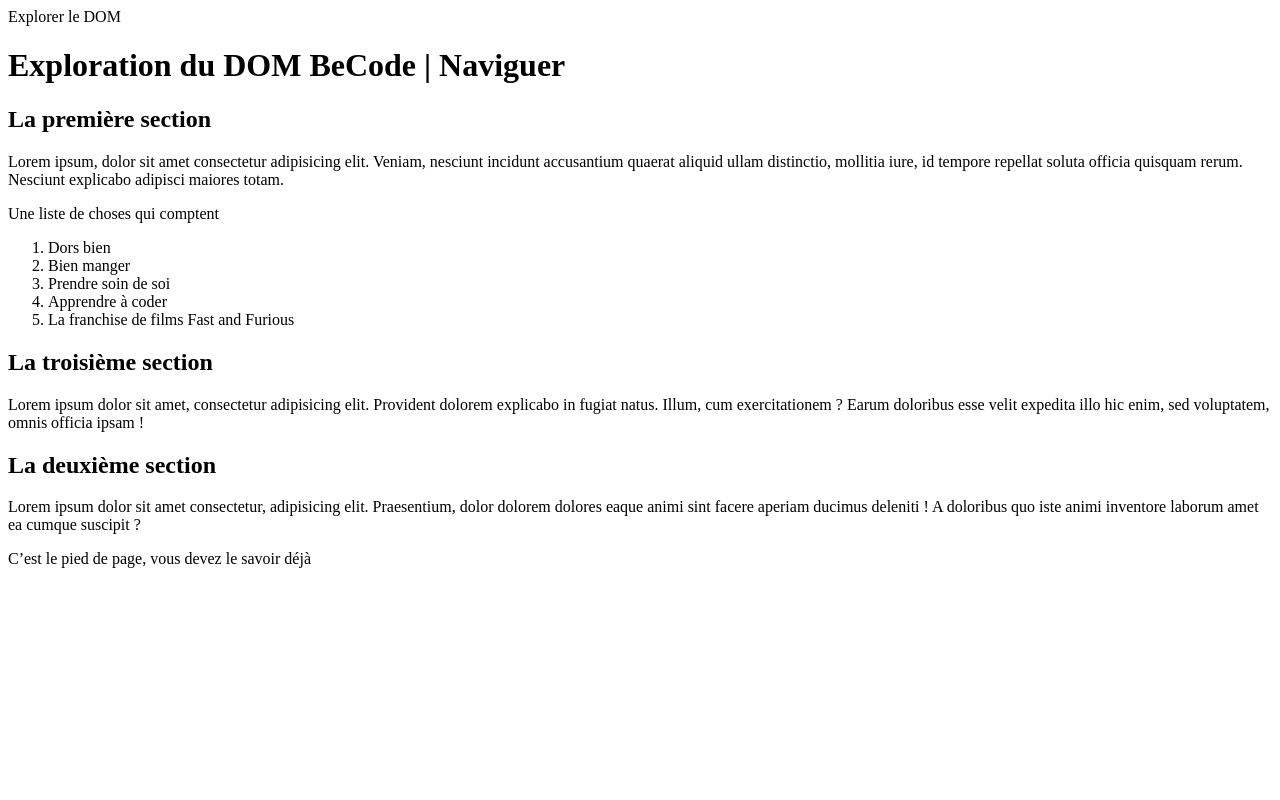
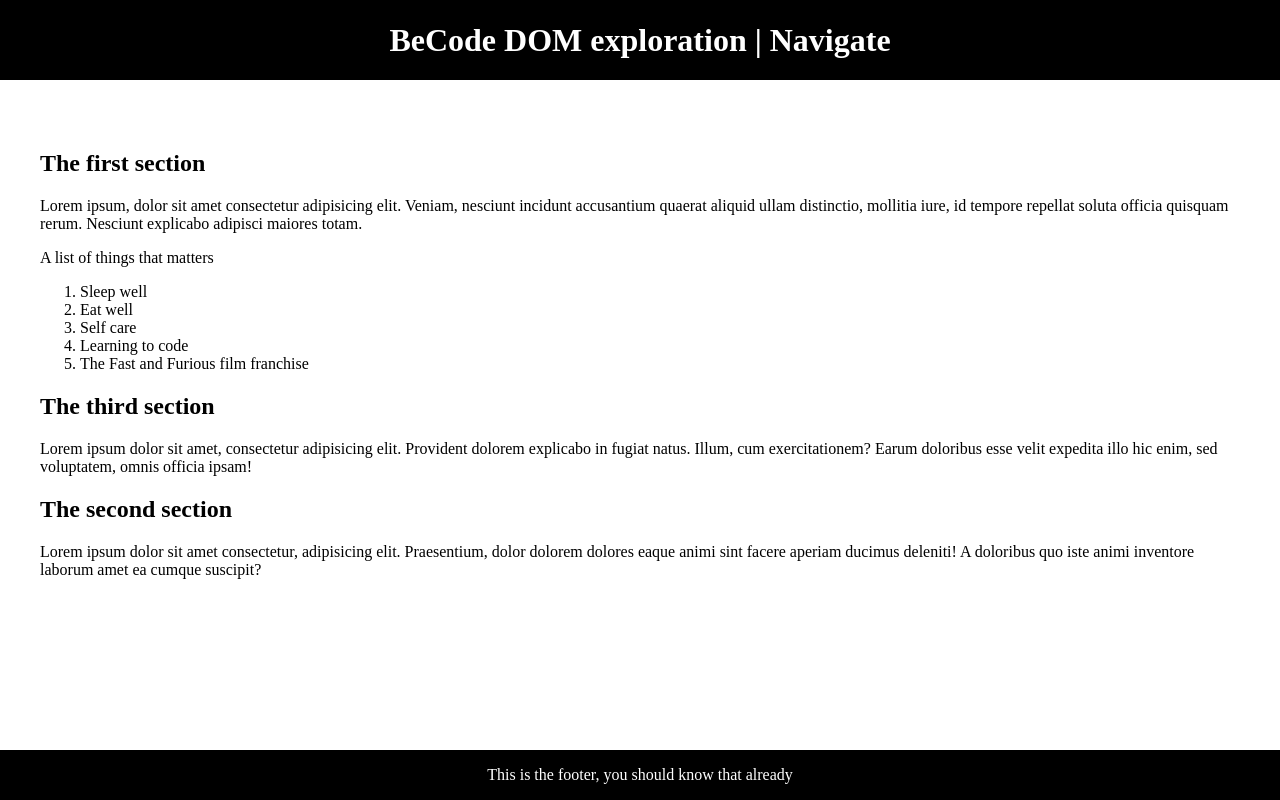
Before and after one commit to ndc-studio/DOM, a plain HTML site: page 4.Naviguer/index.html in a window 1280 px wide. Drawn offline with Linux system fonts and the light colour scheme; files that its build step writes are made by us from their sources.

Commit message:
Update html original (Le permier etait passé sous la traduction de Edge ^^'

```diff
--- a/4.Naviguer/index.html
+++ b/4.Naviguer/index.html
@@ -1,56 +1,56 @@
-<! DOCTYPE html>
-<HTML Lang="en">
-<tête>
-  <méta jeu de caractères="UTF-8">
-  <méta http-equiv="Compatible avec X-UA" contenu="IE=bord">
-  <méta nom="Fenêtre" contenu="width=largeur-périphérique, échelle-initiale=1.0">
-  <titre>Explorer le DOM</titre>
+<!DOCTYPE html>
+<html lang="en">
+<head>
+  <meta charset="UTF-8">
+  <meta http-equiv="X-UA-Compatible" content="IE=edge">
+  <meta name="viewport" content="width=device-width, initial-scale=1.0">
+  <title>Exploring the DOM</title>
 
-  <lien Rel="Feuille de style" href=".. /actifs/style.css">
-  <script différer src="script.js"></script>
-</tête>
-<corps>
-  <en-tête>
-    <h1>Exploration du DOM BeCode | <fort>Naviguer</fort></h1>
-  </en-tête>
+  <link rel="stylesheet" href="../assets/style.css">
+  <script defer src="script.js"></script>
+</head>
+<body>
+  <header>
+    <h1>BeCode DOM exploration | <strong>Navigate</strong></h1>
+  </header>
 
-  <principal>
+  <main>
     <section>
-      <h2>La première section</h2>
+      <h2>The first section</h2>
 
       <p>
         Lorem ipsum, dolor sit amet consectetur adipisicing elit. Veniam, nesciunt incidunt accusantium quaerat aliquid ullam distinctio, mollitia iure, id tempore repellat soluta officia quisquam rerum. Nesciunt explicabo adipisci maiores totam.
       </p>
 
       <p>
- Une liste de choses qui comptent
+        A list of things that matters
         <ol>
-          <Li>Dors bien</Li>
-          <Li>Bien manger</Li>
-          <Li>Prendre soin de soi</Li>
-          <Li>Apprendre à coder</Li>
-          <Li>La franchise de films Fast and Furious</Li>
+          <li>Sleep well</li>
+          <li>Eat well</li>
+          <li>Self care</li>
+          <li>Learning to code</li>
+          <li>The Fast and Furious film franchise</li>
         </ol>
       </p>
     </section>
 
     <section>
-      <h2>La troisième section</h2>
+      <h2>The third section</h2>
 
-      <p>Lorem ipsum dolor sit amet, consectetur adipisicing elit. Provident dolorem explicabo in fugiat natus. Illum, cum exercitationem ? Earum doloribus esse velit expedita illo hic enim, sed voluptatem, omnis officia ipsam !</p>
+      <p>Lorem ipsum dolor sit amet, consectetur adipisicing elit. Provident dolorem explicabo in fugiat natus. Illum, cum exercitationem? Earum doloribus esse velit expedita illo hic enim, sed voluptatem, omnis officia ipsam!</p>
     </section>
 
     <section>
-      <Div>
-        <h2>La deuxième section</h2>
+      <div>
+        <h2>The second section</h2>
 
-        <p>Lorem ipsum dolor sit amet consectetur, adipisicing elit. Praesentium, dolor dolorem dolores eaque animi sint facere aperiam ducimus deleniti ! A doloribus quo iste animi inventore laborum amet ea cumque suscipit ?</p>
-      </Div>
+        <p>Lorem ipsum dolor sit amet consectetur, adipisicing elit. Praesentium, dolor dolorem dolores eaque animi sint facere aperiam ducimus deleniti! A doloribus quo iste animi inventore laborum amet ea cumque suscipit?</p>
+      </div>
     </section>
-  </principal>
+  </main>
 
-  <pied de page>
- C’est le pied de page, vous devez le savoir déjà
-  </pied de page>
-</corps>
-</HTML>
+  <footer>
+    This is the footer, you should know that already
+  </footer>
+</body>
+</html>
```
